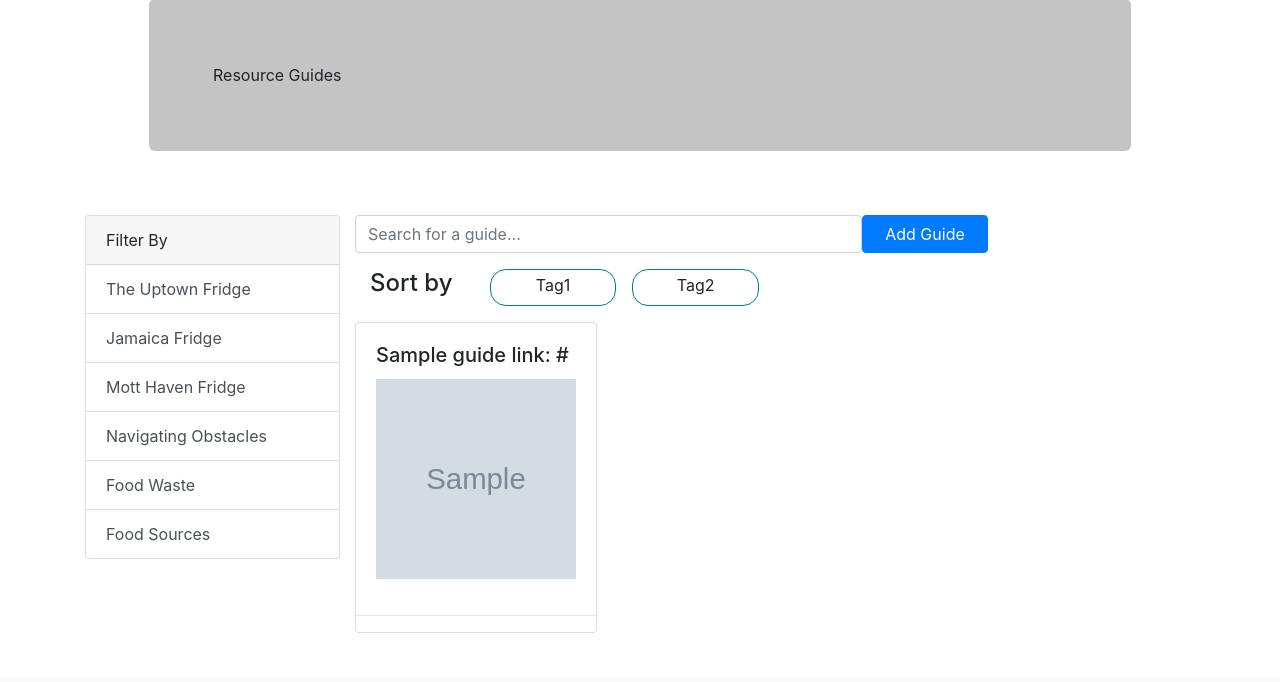
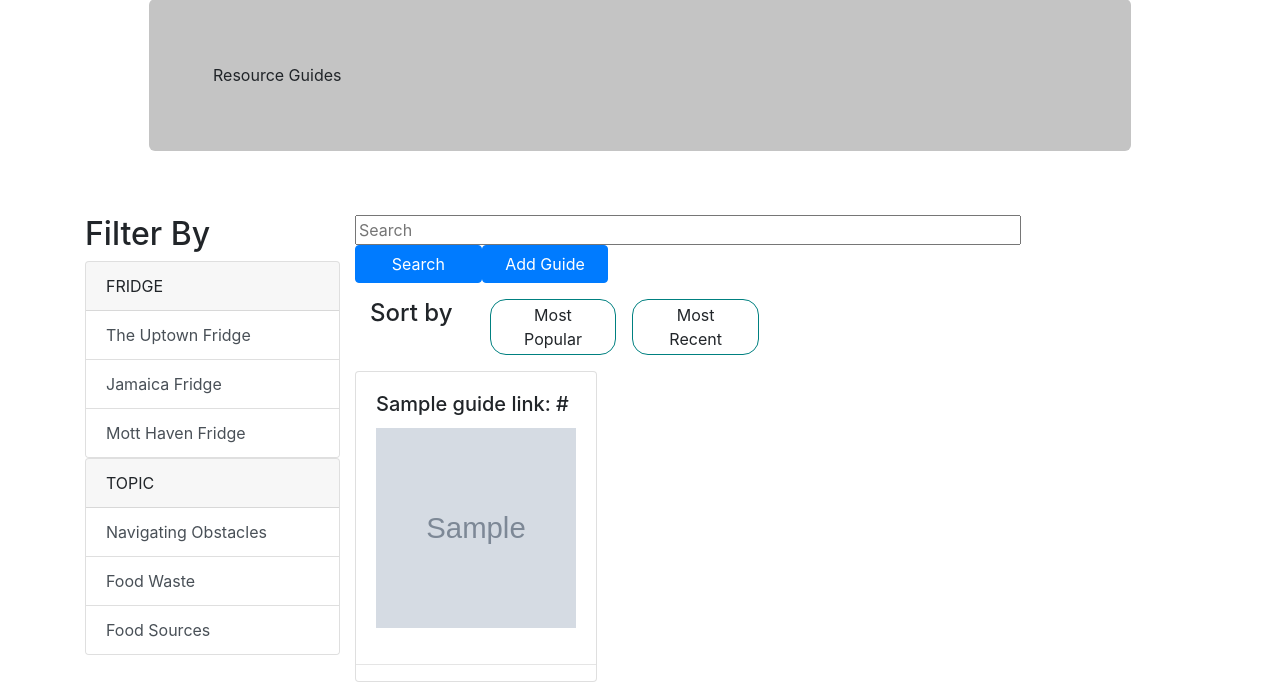
Before and after one commit to zoepanas/cf-resources, a Flask app: template templates/guides.html in a window 1280 px wide. Shown: the part 121-803 px from the top of the page. Before the commit the page ends 754 px from the top, so only its background shows below. Run offline with Flask 2, Linux system fonts and the light colour scheme; the template is opened without the code that fills it: most values are stand-ins (such as "Sample title", 1, 10 or a date in 2020); grey boxes marked "Sample" are stand-in pictures; some libraries are stand-ins or nearby versions.

Commit message:
Added search functionality to resource guides page

```diff
--- a/server.py
+++ b/server.py
@@ -78,6 +78,26 @@ def forum():
 def add_guide():
    return render_template('add-guide.html')
 
+@app.route('/search', methods=['GET'])
+def search(term=None):
+    global restaurants
+    global current_id
+
+    term = (request.args.get('s', default="", type=str)).lower()
+    results = []
+
+    # loop through restaurants to see which contain keyword and add these to results
+    for g in guides:
+        g_name = (g["guide-name"].lower())
+        id = str(g["id"])
+
+        if term in g_name:
+            results.append(g)
+
+    return render_template('guides.html', guides=results)
+
+
+# below function is used to add a guide given information from user
 @app.route('/submit-guide', methods=['GET', 'POST'])
 def submit_guide():
    global guides
--- a/static/guides.js
+++ b/static/guides.js
@@ -9,6 +9,10 @@ function add_guide() {
   var guide = [guide_name, link, image, contributor, email];
   submit_guide(guide);
 }
+
+var search_guides = function (term) {
+  window.location.href = `/search?s=${term}`;
+};
 
 var submit_guide = function (guide) {
   var guide_to_add = {
@@ -26,11 +30,6 @@ var submit_guide = function (guide) {
     data: JSON.stringify(guide_to_add),
     success: function (result) {
       console.log("added guide!");
-      /*var updated_guides = result["guides"];
-      restaurants = updated_restaurants;
-      current_id = curr_id;
-      render_success(current_id);
-      */
     },
     error: function (request, status, error) {
       console.log("Error");
@@ -54,4 +53,9 @@ $(document).ready(function () {
   $("#submit-guide-btn").click(function () {
     add_guide();
   });
+
+  $("#search-guide-btn").click(function () {
+    var search_term = $("#guide-search-term").val();
+    search_guides(search_term);
+  });
 });
--- a/templates/guides.html
+++ b/templates/guides.html
@@ -23,8 +23,10 @@
 
     <div class="row">
       <div class="col-3">
+        <h2>Filter By</h2>
+
         <div class="card">
-          <div class="card-header">Filter By</div>
+          <div class="card-header">FRIDGE</div>
           <div class="list-group list-group-flush">
             <a href="#" class="list-group-item list-group-item-action"
               >The Uptown Fridge</a
@@ -36,15 +38,27 @@
               >Mott Haven Fridge</a
             >
           </div>
+        </div>
 
+        <div class="card">
+          <div class="card-header">TOPIC</div>
           <div class="list-group list-group-flush">
-            <a href="#" class="list-group-item list-group-item-action"
+            <a
+              id="navigating-obstacles"
+              href="#"
+              class="list-group-item list-group-item-action guide-topic"
               >Navigating Obstacles</a
             >
-            <a href="#" class="list-group-item list-group-item-action"
+            <a
+              id="food-waste"
+              href="#"
+              class="list-group-item list-group-item-action guide-topic"
               >Food Waste</a
             >
-            <a href="#" class="list-group-item list-group-item-action"
+            <a
+              id="food-sources"
+              href="#"
+              class="list-group-item list-group-item-action guide-topic"
               >Food Sources</a
             >
           </div>
@@ -52,12 +66,16 @@
       </div>
       <div class="col-md-8">
         <div class="row">
-          <input
-            class="form-control col-md-8"
-            type="text"
-            placeholder="Search for a guide..."
-            aria-label="Search"
-          />
+          <input id="guide-search-term" size="60" placeholder="Search" /><br />
+
+          <button
+            id="search-guide-btn"
+            type="button"
+            class="btn btn-primary col-md-2"
+          >
+            Search
+          </button>
+
           <button
             id="add-guide-btn"
             type="button"
@@ -69,8 +87,8 @@
 
         <div class="sort-row row">
           <h4 class="col-md-2">Sort by</h4>
-          <div class="col-md-2 guides-tag">Tag1</div>
-          <div class="col-md-2 guides-tag">Tag2</div>
+          <div class="col-md-2 guides-tag">Most Popular</div>
+          <div class="col-md-2 guides-tag">Most Recent</div>
         </div>
 
         <div id="guides" class="row">
```
